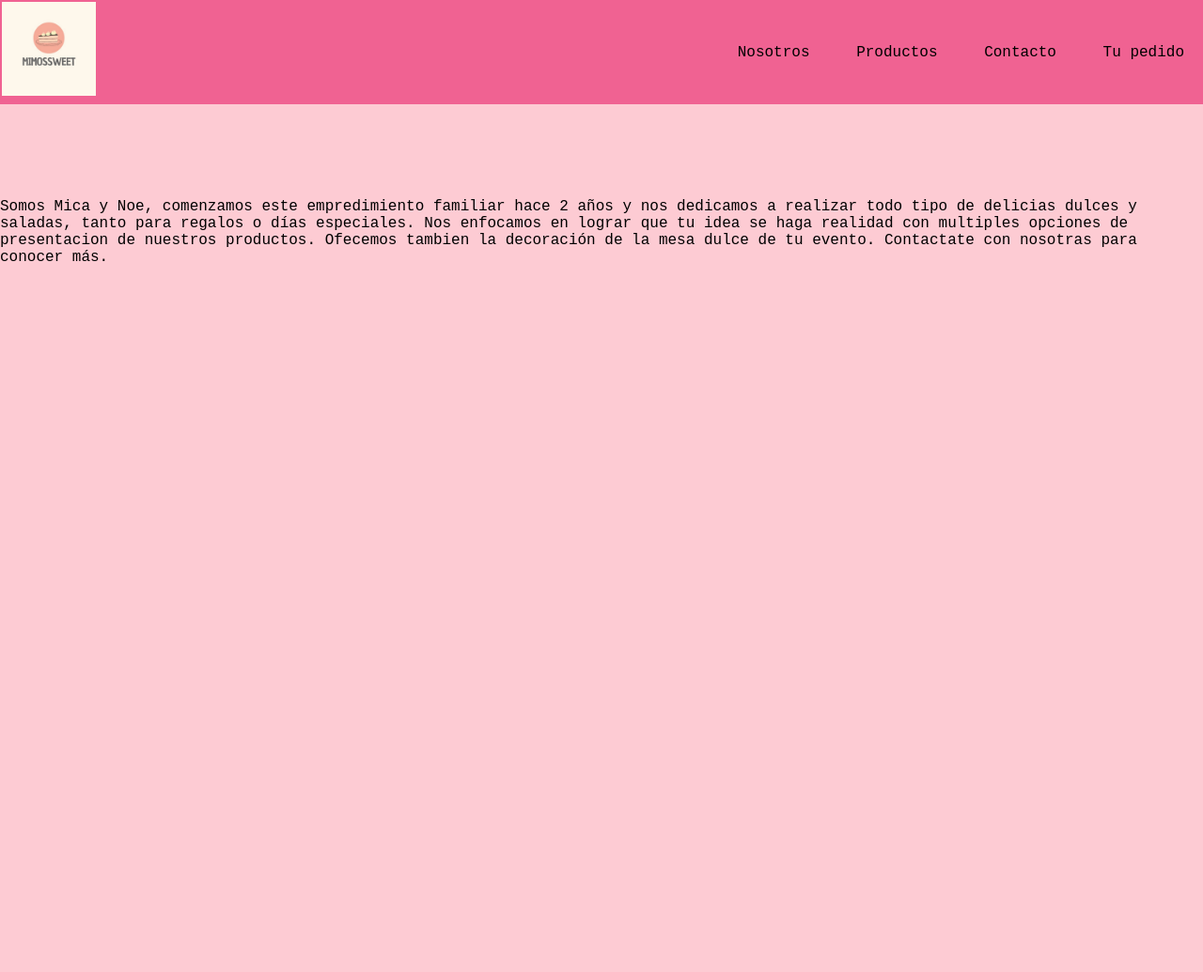
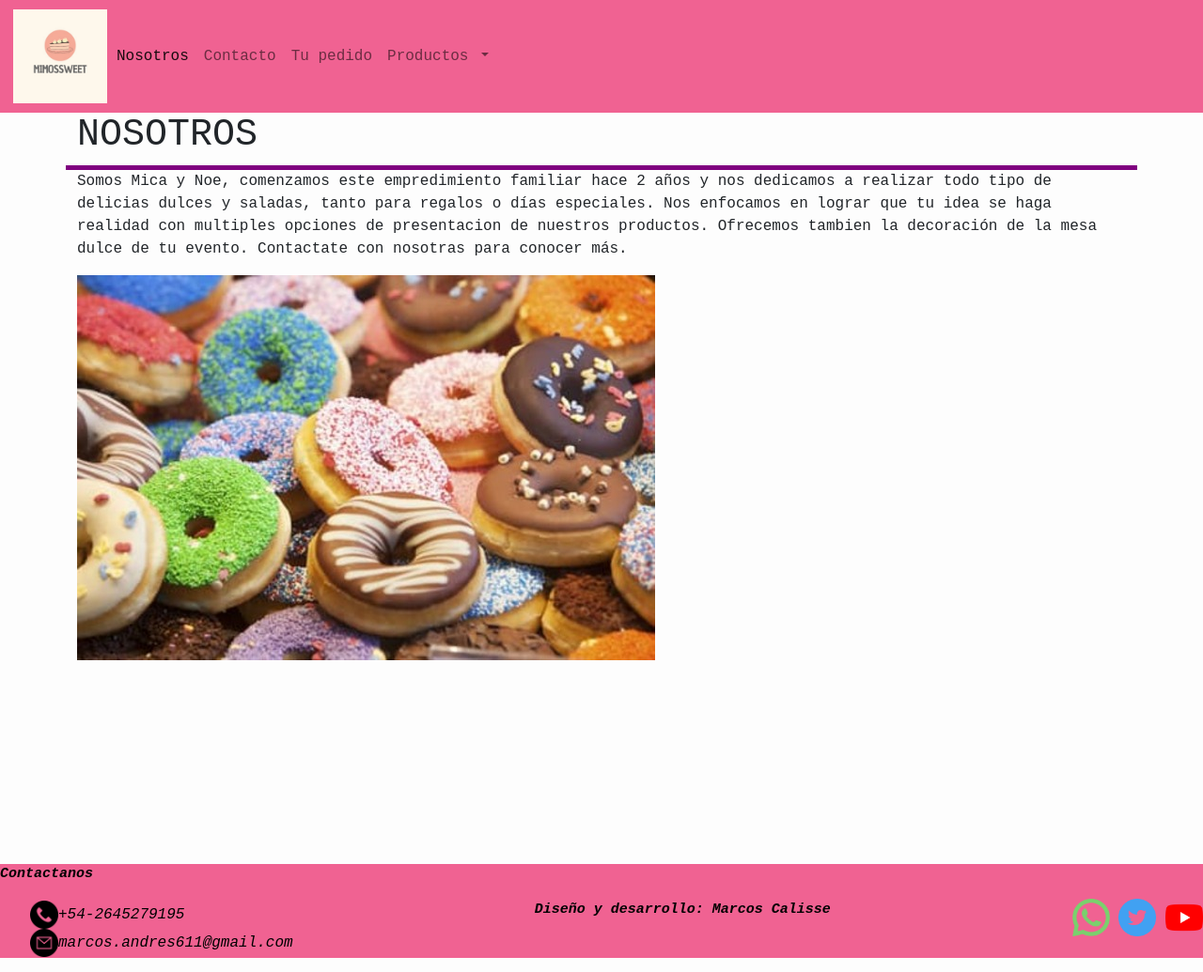
Before and after one commit to Marcos-calisse/mimos-sweet, a website: page secciones/nosotros.html in a window 1280 px wide. Shown: the whole page at 94% size. Before the commit the page ends 800 px from the top, so only its background shows below. Drawn offline with nearby package versions, Linux system fonts and the light colour scheme.

Commit message:
se hicieron modificaciones en todo el sitio

```diff
--- a/scss/_variables.scss
+++ b/scss/_variables.scss
@@ -1,5 +1,5 @@
 /* COLORES */
-$colorBackgroundPrincipal: #fdcbd3;
+$colorBackgroundPrincipal: rgb(253, 253, 253);
 $colorBackgroundSecundario: #f06292;
 $colorBackgroundTerciario: #f06292;
 $colorBackgroundCuaternario: #8AC3B8;
--- a/scss/miscss.scss
+++ b/scss/miscss.scss
@@ -340,9 +340,6 @@ ul li:hover ul{
 }
 
 /* Seccion Nosotros*/
-.textoNosotros{
-    margin-top: 100px;
-}
 .navSeccionNosotros{
     display: flex;
     flex-direction: row;
@@ -370,6 +367,12 @@ ul li:hover ul{
         color: white;
         font-weight: bold;
     }
+}
+.contenidoSeccionNosotros{
+    height: 100vh;
+}
+.tituloNosotros{
+    border-bottom: 5px purple solid;
 }
 
 /* seccion Recetas*/
@@ -548,7 +551,7 @@ ul li:hover ul{
     "contenidoSeccionProductos contenidoSeccionProductos"
     "footerSeccionProductos footerSeccionProductos";
 }
-@media only screen and (max-width: 320px){
+@media only screen and (max-width: 470px){
     .bodySeccionProductos{
         display: grid;
         grid-template-areas:
@@ -557,12 +560,12 @@ ul li:hover ul{
         "contenidoSeccionProductos"
         "contenidoSeccionProductos"
         "footerSeccionProductos";
-        background-color: $colorBackgroundCuaternario;
+
     }
     .headerSeccionProductos nav{
         display: flex;
         flex-direction: column;
-        background-color: white;
+        background-color: $colorBackgroundCuaternario;
 
 
     }
@@ -581,7 +584,7 @@ ul li:hover ul{
         flex-direction: column;
         flex-wrap: wrap;
         height: auto;
-        background-color: white;
+        background-color: $colorBackgroundCuaternario;
 
     }
 
--- a/secciones/nosotros.html
+++ b/secciones/nosotros.html
@@ -7,15 +7,47 @@
     <meta name="viewport" content="width=device-width, initial-scale=1.0">
     <meta name="keywords" content="Nosotros, ¿Quienes somos?, Conocénos">
     <meta name="description" content="Conocenos ingresando a nuestra información de la empresa">
+    <link href="https://cdn.jsdelivr.net/npm/bootstrap@5.1.3/dist/css/bootstrap.min.css" rel="stylesheet" integrity="sha384-1BmE4kWBq78iYhFldvKuhfTAU6auU8tT94WrHftjDbrCEXSU1oBoqyl2QvZ6jIW3" crossorigin="anonymous">
     <link rel="stylesheet" href="../css/style.css">
     <link rel="shortcut icon" href="../multimedia/imagenes/logo-mimossweet.jpeg" type="image/x-icon">
     <title>Mimos Sweet-Nosotros</title>
 </head>
 
-<body>
+<body class="bodySeccionNosotros">
     <header>
+        <nav class="navbar navbar-expand-lg navSeccionNosotros navbar-light">
+            <div class="container-fluid">
+                <a href="../index.html"> <img class="imagenLogo" src="../multimedia/imagenes/logo-mimossweet.jpeg" alt="Logo"></a>
+              <button class="navbar-toggler" type="button" data-bs-toggle="collapse" data-bs-target="#navbarNavDropdown" aria-controls="navbarNavDropdown" aria-expanded="false" aria-label="Toggle navigation">
+                <span class="navbar-toggler-icon"></span>
+              </button>
+              <div class="collapse navbar-collapse" id="navbarNavDropdown">
+                <ul class="navbar-nav">
+                  <li class="nav-item">
+                    <a class="nav-link active" aria-current="page" href="./nosotros.html">Nosotros</a>
+                  </li>
+                  <li class="nav-item">
+                    <a class="nav-link" href="./contacto.html">Contacto</a>
+                  </li>
+                  <li class="nav-item">
+                    <a class="nav-link" href="./pedidos.html">Tu pedido</a>
+                  </li>
+                  <li class="nav-item dropdown">
+                    <a class="nav-link dropdown-toggle" href="./productos.html" id="navbarDropdownMenuLink" role="button" data-bs-toggle="dropdown" aria-expanded="false">
+                      Productos
+                    </a>
+                    <ul class="dropdown-menu" aria-labelledby="navbarDropdownMenuLink">
+                      <li><a class="dropdown-item" href="./productos.html">Desayunos Premium</a></li>
+                      <li><a class="dropdown-item" href="./productos.html">Desayunos Especiales</a></li>
+                      <li><a class="dropdown-item" href="./productos.html">Tortas</a></li>
+                    </ul>
+                  </li>
+                </ul>
+              </div>
+            </div>
+          </nav>
 
-        <nav class="navSeccionNosotros">
+        <!-- <nav class="navSeccionNosotros">
             <h1>
                 <a href="../index.html"> <img class="imagenLogo" src="../multimedia/imagenes/logo-mimossweet.jpeg" alt="Logo"></a>
             </h1>
@@ -26,15 +58,54 @@
                <li><a href="./contacto.html">Contacto</a></li>
                <li><a href="./pedidos.html">Tu pedido</a></li>
            </ul>
-        </nav>
+        </nav> -->
     </header>
-    <div class="container textoNosotros">
-        <p>
-            Somos Mica y Noe, comenzamos este empredimiento familiar hace 2 años y nos dedicamos a realizar todo tipo de delicias dulces y saladas, tanto para regalos o días especiales.
-            Nos enfocamos en lograr que tu idea se haga realidad con multiples opciones de presentacion de nuestros productos.
-            Ofecemos tambien la decoración de la mesa dulce de tu evento. Contactate con nosotras para conocer más.
-        </p>
-    </div>
+    <main class="contenidoSeccionNosotros">
+
+        <div class="container tituloNosotros">
+            <h1>NOSOTROS</h1>
+        </div>
+
+        <div class="container">
+            <p>
+                Somos Mica y Noe, comenzamos este empredimiento familiar hace 2 años y nos dedicamos a realizar todo tipo de delicias dulces y saladas, tanto para regalos o días especiales.
+                Nos enfocamos en lograr que tu idea se haga realidad con multiples opciones de presentacion de nuestros productos.
+                Ofrecemos tambien la decoración de la mesa dulce de tu evento. Contactate con nosotras para conocer más.
+            </p>
+        </div>
+        <div class="container">
+            <img src="../multimedia/imagenes/donas.jpg" alt="" class="img-fluid">
+        </div>
+    </main>
+
+    <footer id="finDePagina">
+
+        <div class="footerContacto">
+
+            <p class="footerContacto__titulo">Contactanos</p>
+            <ul>
+                <li><img src="../multimedia/imagenes/llamada-telefonica.png" alt="Icono telefono">+54-2645279195</li>
+                <li><img src="../multimedia/imagenes/icono_email.png" alt="Icono mail">marcos.andres611@gmail.com</li>
+            </ul>
+        </div>
+
+        <div class="finDePagina__copyright">
+            <p>Diseño y desarrollo: Marcos Calisse</p>
+        </div>
+
+        <div class="redesSociales">
+
+            <a href="https://web.whatsapp.com/" target="_blank"> <img src="../multimedia/imagenes/whatsapp.png" alt="Icono whatsapp"></a>
+
+            <a href="https://twitter.com/marcoscalisse" target="_blank"> <img src="../multimedia/imagenes/twitter.png" alt="Icono twitter"></a>
+
+            <a href="https://www.youtube.com/" target="_blank"><img src="../multimedia/imagenes/youTube.png" alt="Icono youtube"></a>
+
+        </div>
+
+
+    </footer>
+    <script src="https://cdn.jsdelivr.net/npm/bootstrap@5.1.3/dist/js/bootstrap.bundle.min.js" integrity="sha384-ka7Sk0Gln4gmtz2MlQnikT1wXgYsOg+OMhuP+IlRH9sENBO0LRn5q+8nbTov4+1p" crossorigin="anonymous"></script>
 </body>
 
 </html>
```
Also changed, not shown: index.html (+4 -4 lines), css/style.css.
